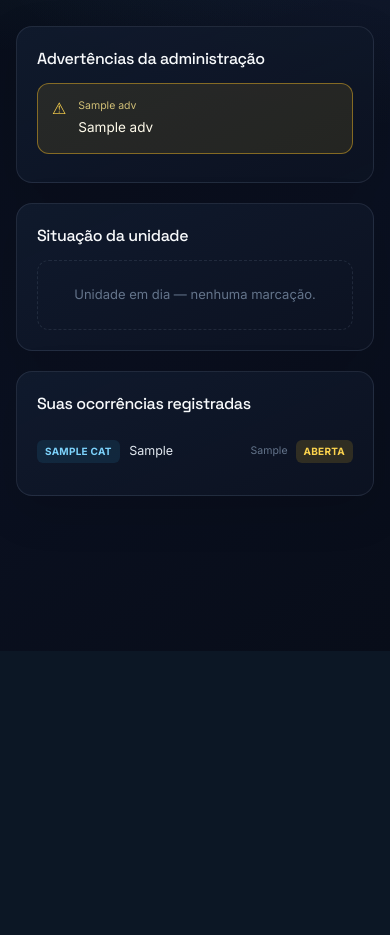
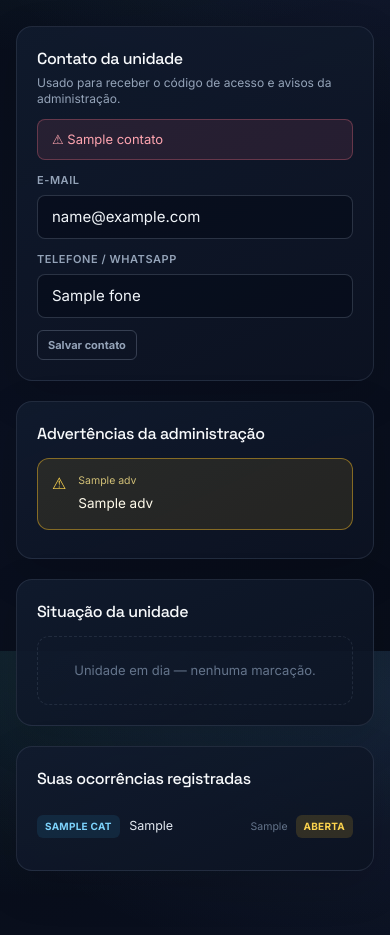
Before and after one commit to cmatosbc/balancete-condominio, a Flask app: template templates/perfil.html in a window 390 px wide. Shown: the part 193-1128 px from the top of the page. Before the commit the page ends 699 px from the top, so only its background shows below. Run offline with Flask 3, Linux system fonts and the light colour scheme; the template is opened without the code that fills it: most values are stand-ins (such as "Sample title", 1, 10 or a date in 2020); parts of the project's set-up code (start-up, migrations or seed data) failed here and were passed over.

Commit message:
Add unit contact (phone+email) and WhatsApp code delivery via Evolution API
- unidades gains telefone (digits 55+DDD+number via norm_fone; fmt_fone
  for display); POST /admin/unidade/<id>/email now saves email and/or
  telefone (absent field untouched, empty clears).
- Residents edit their own contact in /perfil (POST /perfil/contato —
  own unit only; admins can too, incl. preview). New Contato card on
  the profile page; admin unit panel becomes "Contato do morador".
- POST /admin/unidade/<id>/whatsapp/enviar sends the temp code via a
  self-hosted Evolution API instance (EVO_URL/KEY/INSTANCE envs,
  /message/sendText endpoint); disabled with clear 400 when unset.
  License attribution note shown to admins when configured.
- Fix: perfil_contato used three separate odb() connections — the UPDATE
  ran on one conn while commit() hit another (no-op), leaving an
  uncommitted write that locked the DB for the next request.

Generated with [Devin](https://devin.ai)

Co-Authored-By: Devin <158243242+devin-ai-integration[bot]@users.noreply.github.com>

```diff
--- a/app.py
+++ b/app.py
@@ -12,10 +12,12 @@ Prod:  gunicorn -b 0.0.0.0:8000 -w 2 app:app
 """
 import hashlib
 import hmac
+import json
 import os
 import secrets
 import smtplib
 import urllib.parse
+import urllib.request
 from email.message import EmailMessage
 from functools import wraps
 from pathlib import Path
@@ -188,6 +190,9 @@ def api_resumo():
             'SELECT unidade FROM unidades WHERE codigo IS NOT NULL')],
         'emails': {u: e for u, e in odb().execute(
             'SELECT unidade, email FROM unidades WHERE email IS NOT NULL')},
+        'telefones': {u: fmt_fone(t) for u, t in odb().execute(
+            'SELECT unidade, telefone FROM unidades WHERE telefone IS NOT NULL')},
+        'evo': evo_ok(),
         'mapa': mapa_unidades(odb())}
 
 
@@ -251,10 +256,41 @@ UFLAGS = {'a': 'em_atraso', 'mi': 'mud_in', 'mo': 'mud_out', 'i': 'idoso75'}
 
 SMTP = {k: os.environ.get(f'SMTP_{k}', '') for k in ('HOST', 'PORT', 'USER', 'PASS', 'FROM')}
 PUBLIC_URL = os.environ.get('PUBLIC_URL', 'http://localhost:8080')
+EVO = {k: os.environ.get(f'EVO_{k}', '') for k in ('URL', 'KEY', 'INSTANCE')}
 
 
 def smtp_ok():
     return bool(SMTP['HOST'] and SMTP['FROM'] and (not SMTP['USER'] or SMTP['PASS']))
+
+
+def norm_fone(s):
+    """Telefone → dígitos internacionais (55+DDD+número). Vazio → None."""
+    d = ''.join(c for c in (s or '') if c.isdigit())
+    if not d:
+        return None
+    if len(d) in (10, 11):          # DDD + número local
+        d = '55' + d
+    if not (d.startswith('55') and len(d) in (12, 13)):
+        raise ValueError('Telefone deve ser DDD + número (ex.: 19 99999-8888)')
+    return d
+
+
+def fmt_fone(d):
+    """5519999998888 → '+55 19 99999-8888' para exibição."""
+    if not d:
+        return ''
+    if len(d) == 13:
+        return f'+{d[:2]} {d[2:4]} {d[4:9]}-{d[9:]}'
+    if len(d) == 12:
+        return f'+{d[:2]} {d[2:4]} {d[4:8]}-{d[8:]}'
+    return d
+
+
+def norm_email(s):
+    s = (s or '').strip().lower()
+    if s and ('@' not in s or len(s) > 120):
+        raise ValueError('E-mail inválido.')
+    return s or None
 
 
 def enviar_codigo(unidade, email, codigo):
@@ -278,6 +314,28 @@ def enviar_codigo(unidade, email, codigo):
         if SMTP['USER']:
             s.login(SMTP['USER'], SMTP['PASS'])
         s.send_message(msg)
+
+
+def evo_ok():
+    """Evolution API configurada (self-hosted) — URL + apikey + instância."""
+    return all(EVO.values())
+
+
+def enviar_codigo_whatsapp(unidade, fone, codigo):
+    """Envia o código temporário por WhatsApp via Evolution API.
+    `fone` já vem normalizado (55+DDD+número) — formato aceito pelo endpoint."""
+    texto = (f"Condomínio Elit's Park — unidade {unidade}\n\n"
+             f"Seu código de acesso ao portal: *{codigo}*\n\n"
+             f"Entre em {PUBLIC_URL} (aba \"Sou morador\"): selecione bloco "
+             f"e apartamento e informe o código. No primeiro acesso você "
+             f"define sua senha pessoal — o código expira após a troca.")
+    payload = json.dumps(
+        {'number': fone, 'textMessage': {'text': texto}}).encode()
+    req = urllib.request.Request(
+        f"{EVO['URL'].rstrip('/')}/message/sendText/{EVO['INSTANCE']}",
+        data=payload,
+        headers={'Content-Type': 'application/json', 'apikey': EVO['KEY']})
+    urllib.request.urlopen(req, timeout=15).read()
 
 
 _db_ready = False
@@ -312,7 +370,7 @@ def odb():
         unidade TEXT PRIMARY KEY, em_atraso INTEGER DEFAULT 0,
         mud_in INTEGER DEFAULT 0, mud_out INTEGER DEFAULT 0,
         idoso75 INTEGER DEFAULT 0, codigo TEXT, email TEXT,
-        senha_temp INTEGER DEFAULT 1)""")
+        telefone TEXT, senha_temp INTEGER DEFAULT 1)""")
     cols = {r[1] for r in conn.execute('PRAGMA table_info(unidades)')}
     for col in ('mud_in', 'mud_out', 'idoso75', 'senha_temp'):
         if col not in cols:
@@ -321,6 +379,8 @@ def odb():
         conn.execute('ALTER TABLE unidades ADD COLUMN codigo TEXT')
     if 'email' not in cols:
         conn.execute('ALTER TABLE unidades ADD COLUMN email TEXT')
+    if 'telefone' not in cols:
+        conn.execute('ALTER TABLE unidades ADD COLUMN telefone TEXT')
     conn.executemany(
         'INSERT OR IGNORE INTO unidades(unidade) VALUES (?)',
         [(f'{b}-{f}{n}',) for b in BLOCOS
@@ -493,15 +553,24 @@ def gerar_codigo(uid):
 @app.post('/admin/unidade/<uid>/email')
 @need_admin
 def salvar_email(uid):
-    email = request.form.get('email', '').strip().lower()
-    if email and ('@' not in email or len(email) > 120):
-        return {'ok': False, 'msg': 'E-mail inválido.'}, 400
+    """Contato da unidade (admin): e-mail e/ou telefone. Campos ausentes
+    no form não são alterados; campo presente vazio limpa o valor."""
+    try:
+        email = norm_email(request.form['email']) if 'email' in request.form else ...
+        fone = norm_fone(request.form['telefone']) if 'telefone' in request.form else ...
+    except ValueError as e:
+        return {'ok': False, 'msg': str(e)}, 400
     conn = odb()
-    cur = conn.execute('UPDATE unidades SET email = ? WHERE unidade = ?',
-                       (email or None, uid.upper()))
+    if not conn.execute('SELECT 1 FROM unidades WHERE unidade = ?',
+                        (uid.upper(),)).fetchone():
+        return {'ok': False, 'msg': 'Unidade desconhecida.'}, 404
+    if email is not ...:
+        conn.execute('UPDATE unidades SET email = ? WHERE unidade = ?',
+                     (email, uid.upper()))
+    if fone is not ...:
+        conn.execute('UPDATE unidades SET telefone = ? WHERE unidade = ?',
+                     (fone, uid.upper()))
     conn.commit()
-    if not cur.rowcount:
-        return {'ok': False, 'msg': 'Unidade desconhecida.'}, 404
     return {'ok': True}
 
 
@@ -528,6 +597,30 @@ def enviar_codigo_email(uid):
                  (hashlib.sha256(codigo.encode()).hexdigest(), uid))
     conn.commit()
     return {'ok': True, 'msg': f'Código enviado para {row[0]}'}
+
+
+@app.post('/admin/unidade/<uid>/whatsapp/enviar')
+@need_admin
+def enviar_codigo_whatsapp_route(uid):
+    """Mesmo fluxo do envio por e-mail, via WhatsApp (Evolution API)."""
+    uid = uid.upper()
+    conn = odb()
+    row = conn.execute('SELECT telefone FROM unidades WHERE unidade = ?',
+                       (uid,)).fetchone()
+    if not row or not row[0]:
+        return {'ok': False, 'msg': 'Cadastre o telefone da unidade primeiro.'}, 400
+    if not evo_ok():
+        return {'ok': False,
+                'msg': 'Evolution API não configurada (EVO_URL/KEY/INSTANCE no env).'}, 400
+    codigo = f'{secrets.randbelow(9000) + 1000}'
+    try:
+        enviar_codigo_whatsapp(uid, row[0], codigo)
+    except Exception as e:
+        return {'ok': False, 'msg': f'Falha ao enviar: {e}'}, 502
+    conn.execute('UPDATE unidades SET codigo = ?, senha_temp = 1 WHERE unidade = ?',
+                 (hashlib.sha256(codigo.encode()).hexdigest(), uid))
+    conn.commit()
+    return {'ok': True, 'msg': f'Código enviado por WhatsApp para {fmt_fone(row[0])}'}
 
 
 @app.post('/admin/codigos/email')
@@ -667,8 +760,8 @@ def perfil():
             blocos=BLOCOS, aptos=sorted(APTOS))
     conn = odb()
     fl = conn.execute(
-        'SELECT em_atraso, mud_in, mud_out, idoso75 FROM unidades WHERE unidade = ?',
-        (uid,)).fetchone()
+        'SELECT em_atraso, mud_in, mud_out, idoso75, email, telefone '
+        'FROM unidades WHERE unidade = ?', (uid,)).fetchone()
     advs = conn.execute(
         'SELECT criado_em, texto FROM advertencias WHERE unidade = ? ORDER BY id DESC',
         (uid,)).fetchall()
@@ -678,9 +771,12 @@ def perfil():
     bloco, num = uid.split('-')
     flags = {'a': bool(fl[0]), 'mi': bool(fl[1]),
              'mo': bool(fl[2]), 'i': bool(fl[3])} if fl else {}
+    contato = request.args.get('contato')
     return render_template('perfil.html', uid=uid, bloco=bloco, num=num,
                            admin_preview=admin_preview, flags=flags,
-                           advs=advs, ocs=ocs,
+                           advs=advs, ocs=ocs, contato=contato,
+                           email=fl[4] if fl else None,
+                           fone=fmt_fone(fl[5]) if fl else '',
                            heading='Minha unidade', active='perfil')
 
 
@@ -713,6 +809,30 @@ def perfil_sair():
     return redirect('/perfil')
 
 
+@app.post('/perfil/contato')
+@need_login
+def perfil_contato():
+    """Morador atualiza o contato da própria unidade; admin também pode
+    (é morador) — inclusive na pré-visualização de outra unidade."""
+    uid = request.form.get('unidade', '').upper()
+    if uid != session.get('unidade') and role() != 'admin':
+        return {'ok': False, 'msg': 'Sem permissão.'}, 403
+    conn = odb()
+    if not conn.execute('SELECT 1 FROM unidades WHERE unidade = ?',
+                        (uid,)).fetchone():
+        return redirect('/perfil?contato=Unidade+desconhecida')
+    try:
+        email = norm_email(request.form.get('email'))
+        fone = norm_fone(request.form.get('telefone'))
+    except ValueError as e:
+        return redirect('/perfil?' + urllib.parse.urlencode(
+            {'unidade': uid, 'contato': str(e)}))
+    conn.execute('UPDATE unidades SET email = ?, telefone = ? WHERE unidade = ?',
+                 (email, fone, uid))
+    conn.commit()
+    return redirect(f'/perfil?unidade={uid}&contato=ok')
+
+
 @app.get('/dados.js')
 @need_login
 def dadosjs():
--- a/docker-compose.yml
+++ b/docker-compose.yml
@@ -15,6 +15,10 @@ services:
       SMTP_PASS: ${SMTP_PASS:-}
       SMTP_FROM: ${SMTP_FROM:-}
       PUBLIC_URL: ${PUBLIC_URL:-http://localhost:8080}
+      # Envio de códigos por WhatsApp via Evolution API self-hosted (opcional)
+      EVO_URL: ${EVO_URL:-}
+      EVO_KEY: ${EVO_KEY:-}
+      EVO_INSTANCE: ${EVO_INSTANCE:-}
     volumes:
       - ./data:/data
     restart: unless-stopped
--- a/templates/perfil.html
+++ b/templates/perfil.html
@@ -71,6 +71,26 @@
  </section>
 
  <section class="ep-card mb-5">
+  <h3 class="ep-title mb-1 text-base">Contato da unidade</h3>
+  <p class="mb-3 text-xs text-slate-400">Usado para receber o código de
+   acesso e avisos da administração.</p>
+  {% if contato == 'ok' %}<p class="ep-note-ok mb-3">✓ Contato atualizado.</p>{% endif %}
+  {% if contato and contato != 'ok' %}<p class="ep-note-bad mb-3">⚠ {{ contato }}</p>{% endif %}
+  <form method="post" action="/perfil/contato">
+   <input type="hidden" name="unidade" value="{{ uid }}">
+   <div class="grid gap-3 sm:grid-cols-2">
+    <div><label class="ep-label">E-mail</label>
+     <input type="email" name="email" maxlength="120" class="ep-input"
+      value="{{ email or '' }}" placeholder="sem e-mail cadastrado"></div>
+    <div><label class="ep-label">Telefone / WhatsApp</label>
+     <input type="tel" name="telefone" maxlength="20" class="ep-input"
+      value="{{ fone or '' }}" placeholder="19 99999-8888"></div>
+   </div>
+   <button type="submit" class="ep-btn-ghost ep-btn-xs mt-3">Salvar contato</button>
+  </form>
+ </section>
+
+ <section class="ep-card mb-5">
   <h3 class="ep-title mb-3 text-base">Advertências da administração</h3>
   {% if advs %}
    {% for c, t in advs %}
```
Also changed, not shown: AGENTS.md (+13 -2 lines), templates/admin.html (+30 -9 lines).
